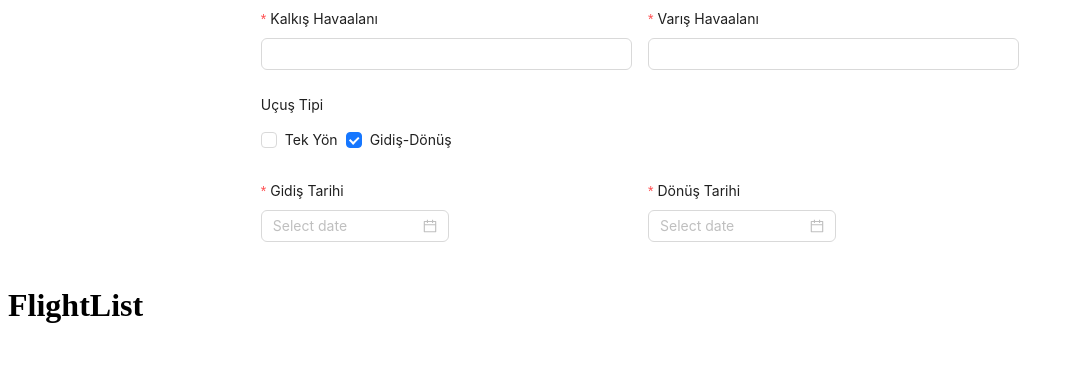
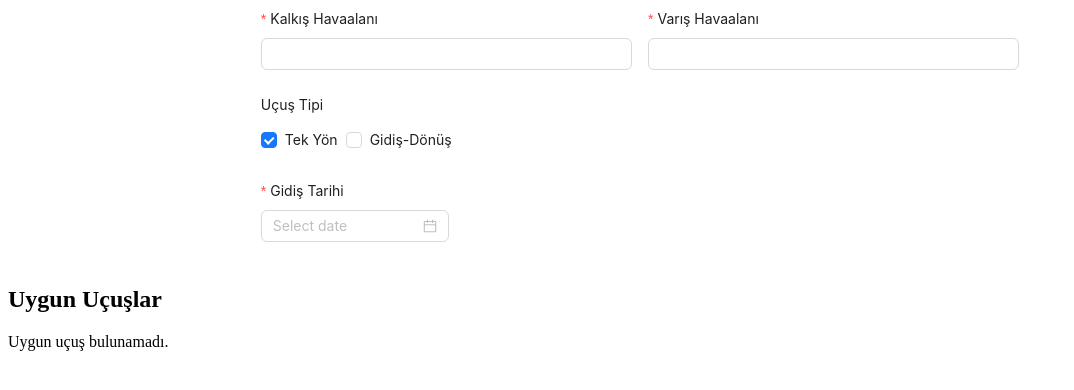
Before and after one commit to Halismelih1/Flight-Search-Application--UI-Developer-, a React (Vite) app in the folder CaseStudyForaAmadeus/: page / in a window 1280 px wide. Shown: the top 390 px of the page, without its empty margins (0-1074 px from the left). Built offline with nearby package versions, Linux system fonts and the light colour scheme.

Commit message:
available flights listed with onchange

```diff
--- a/CaseStudyForaAmadeus/src/App.jsx
+++ b/CaseStudyForaAmadeus/src/App.jsx
@@ -1,12 +1,18 @@
-import React from 'react';
+import React, { useState } from 'react';
 import SearchForm from './Components/SearchForm';
 import FlightList from './Components/FlightList';
 
 const App = () => {
+  const [searchCriteria, setSearchCriteria] = useState({});
+
+  const handleSearch = (criteria) => {
+    setSearchCriteria(criteria);
+  };
+
   return (
     <div>
-      <SearchForm />
-      <FlightList />
+      <SearchForm onSearch={handleSearch} />
+      <FlightList searchCriteria={searchCriteria} />
     </div>
   );
 };
--- a/CaseStudyForaAmadeus/src/Components/FlightList.jsx
+++ b/CaseStudyForaAmadeus/src/Components/FlightList.jsx
@@ -1,17 +1,36 @@
-import React, { useState, useEffect } from 'react';
+// FlightList.jsx
 
+import React from 'react';
+import flights from '../Data/db';
 
-const FlightList = () => {
-
-  useEffect(() => {
-    //istek
-
-  }, []);
-
+const FlightList = ({ searchCriteria }) => {
+  // Uçuşları filtrele
+  const filteredFlights = flights.filter((flight) => {
+    // Kullanıcının en az bir şehir ve bir tarih girmesi gerekiyor
+    if (
+      (searchCriteria.departureCity && flight.departureCity.toLowerCase().includes(searchCriteria.departureCity.toLowerCase())) ||
+      (searchCriteria.arrivalCity && flight.arrivalCity.toLowerCase().includes(searchCriteria.arrivalCity.toLowerCase())) ||
+      (searchCriteria.departureDate && flight.departureDate === searchCriteria.departureDate.format('YYYY-MM-DD'))
+    ) {
+      return true;
+    }
+    return false;
+  });
 
   return (
     <div>
-     <h1>FlightList</h1>
+      <h2>Uygun Uçuşlar</h2>
+      {filteredFlights.length > 0 ? (
+        <ul>
+          {filteredFlights.map((flight) => (
+            <li key={flight.id}>
+              {flight.departureCity} to {flight.arrivalCity} - {flight.departureDate} {flight.departureTime}
+            </li>
+          ))}
+        </ul>
+      ) : (
+        <p>Uygun uçuş bulunamadı.</p>
+      )}
     </div>
   );
 };
--- a/CaseStudyForaAmadeus/src/Components/SearchForm.jsx
+++ b/CaseStudyForaAmadeus/src/Components/SearchForm.jsx
@@ -3,13 +3,12 @@ import { Form, Input, Checkbox, DatePicker, Row, Col } from 'antd';
 
 const { RangePicker } = DatePicker;
 
-const SearchForm = () => {
+const SearchForm = ({  onSearch }) => {
   const [form] = Form.useForm();
-  const [oneWay, setOneWay] = useState(false);
+  const [oneWay, setOneWay] = useState(true);
 
   const onFinish = (values) => {
-    console.log('Received values:', values);
-    // İstek kısmı burada yapılabilir
+    onSearch(values);
   };
 
   const handleCheckboxChange = (e) => {
@@ -23,9 +22,15 @@ const SearchForm = () => {
     }
   };
 
+  const onValuesChange = (changedValues, allValues) => {
+    // Tetiklenen her değişiklikte, ana uygulamadaki onSearch fonksiyonunu çağırarak uçuşları filtreleyin.
+    onSearch(allValues);
+  };
+
+
   return (
     <div style={{ maxWidth: '60%', margin: 'auto' }}>
-      <Form form={form} onFinish={onFinish} layout="vertical">
+      <Form form={form} onValuesChange={onValuesChange} onFinish={onFinish} layout="vertical">
         <Row gutter={16}>
           <Col xs={24} sm={12}>
             <Form.Item label="Kalkış Havaalanı" name="departureAirport" rules={[{ required: true, message: 'Lütfen kalkış havaalanını girin.' }]}>
--- a/CaseStudyForaAmadeus/src/Data/db.js
+++ b/CaseStudyForaAmadeus/src/Data/db.js
@@ -168,34 +168,34 @@ const flights = [
       price: 950,
       airline: 'All Nippon Airways',
     },
-    {
-      id: 13,
-      departureCity: 'Sydney',
-      arrivalCity: 'New York',
-      departureLocation: { lat: -33.8688, lon: 151.2093 },
-      arrivalLocation: { lat: 40.7128, lon: -74.0060 },
-      departureDate: '2024-01-15',
-      departureTime: '18:00',
-      arrivalDate: '2024-01-15',
-      arrivalTime: '23:15',
-      aircraftRegistration: 'QF456',
-      price: 850,
-      airline: 'Qantas',
-    },
-    {
-      id: 14,
-      departureCity: 'New York',
-      arrivalCity: 'Sydney',
-      departureLocation: { lat: 40.7128, lon: -74.0060 },
-      arrivalLocation: { lat: -33.8688, lon: 151.2093 },
-      departureDate: '2024-01-25',
-      departureTime: '12:45',
-      arrivalDate: '2024-01-26',
-      arrivalTime: '05:30',
-      aircraftRegistration: 'QF457',
-      price: 850,
-      airline: 'Qantas',
-    },
+    // {
+    //   id: 13,
+    //   departureCity: 'Sydney',
+    //   arrivalCity: 'New York',
+    //   departureLocation: { lat: -33.8688, lon: 151.2093 },
+    //   arrivalLocation: { lat: 40.7128, lon: -74.0060 },
+    //   departureDate: '2024-01-15',
+    //   departureTime: '18:00',
+    //   arrivalDate: '2024-01-15',
+    //   arrivalTime: '23:15',
+    //   aircraftRegistration: 'QF456',
+    //   price: 850,
+    //   airline: 'Qantas',
+    // },
+    // {
+    //   id: 14,
+    //   departureCity: 'New York',
+    //   arrivalCity: 'Sydney',
+    //   departureLocation: { lat: 40.7128, lon: -74.0060 },
+    //   arrivalLocation: { lat: -33.8688, lon: 151.2093 },
+    //   departureDate: '2024-01-25',
+    //   departureTime: '12:45',
+    //   arrivalDate: '2024-01-26',
+    //   arrivalTime: '05:30',
+    //   aircraftRegistration: 'QF457',
+    //   price: 850,
+    //   airline: 'Qantas',
+    // },
   ];
 
   export default flights;
```
